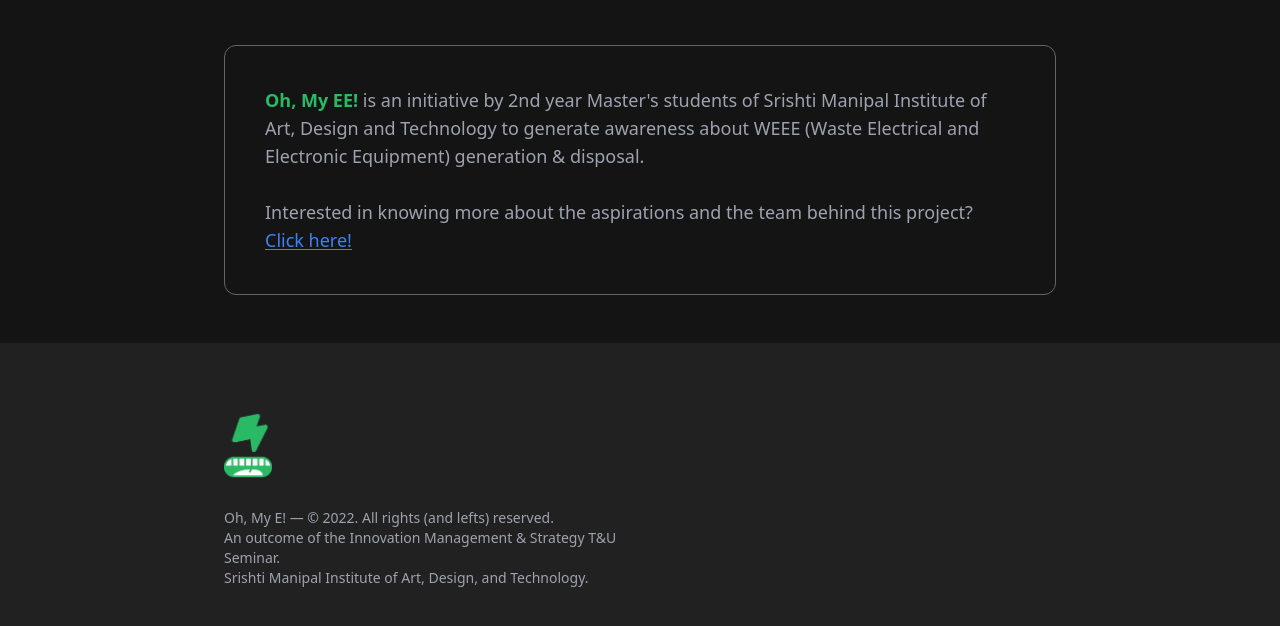
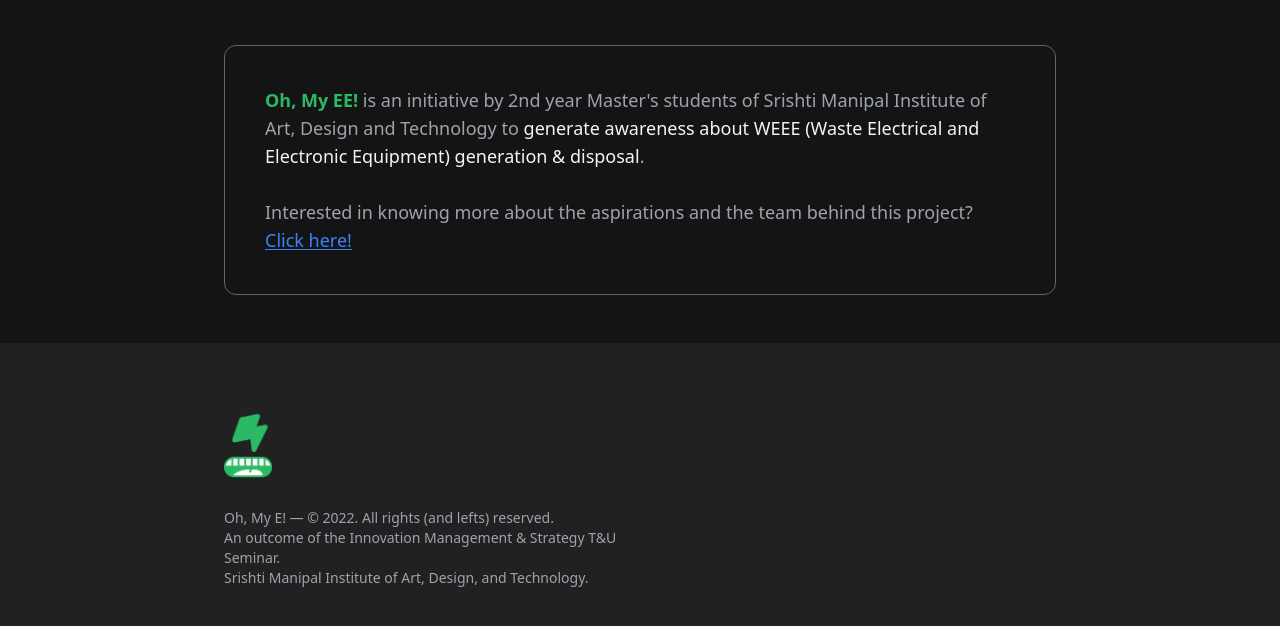
Before and after one commit to arko97x/tnu-ims, a plain HTML site: page index.html in a window 1280 px wide. Shown: the part 314-940 px from the top of the page. Drawn offline with nearby package versions, Linux system fonts and the light colour scheme.

Commit message:
Fifth commit

```diff
--- a/index.html
+++ b/index.html
@@ -57,8 +57,8 @@
             <div class="w-full border border-[#656565] text-gray-400 text-lg font-light rounded-xl p-10">
                 <span class="font-bold text-[#2AB964]">Oh, My EE!</span> is an initiative by 2nd year Master's students
                 of Srishti Manipal Institute of Art,
-                Design and Technology to generate awareness about WEEE (Waste Electrical and Electronic Equipment)
-                generation & disposal.
+                Design and Technology to <span class="text-gray-100">generate awareness about WEEE (Waste Electrical and Electronic Equipment)
+                generation & disposal</span>.
                 <br /><br />
                 Interested in knowing more about the aspirations and the team behind this project? <a
                     href="./about.html"
```
